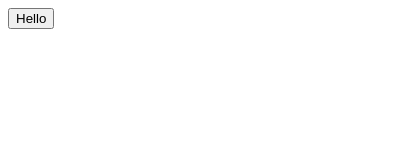
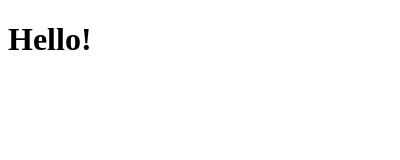
Before and after one commit to Anant-0059/Simple-Browser-Extension, a browser extension: page popup.html in a window 400 px wide. Drawn offline with Linux system fonts and the light colour scheme.

Commit message:
Add basic HTML structure to popup.html
Added HTML structure with a heading.

```diff
--- a/popup.html
+++ b/popup.html
@@ -1 +1,6 @@
-<button> Hello </button>
+<!DOCTYPE html>
+<html>
+  <body>
+    <h1>Hello!</h1>
+  </body>
+</html>
```
